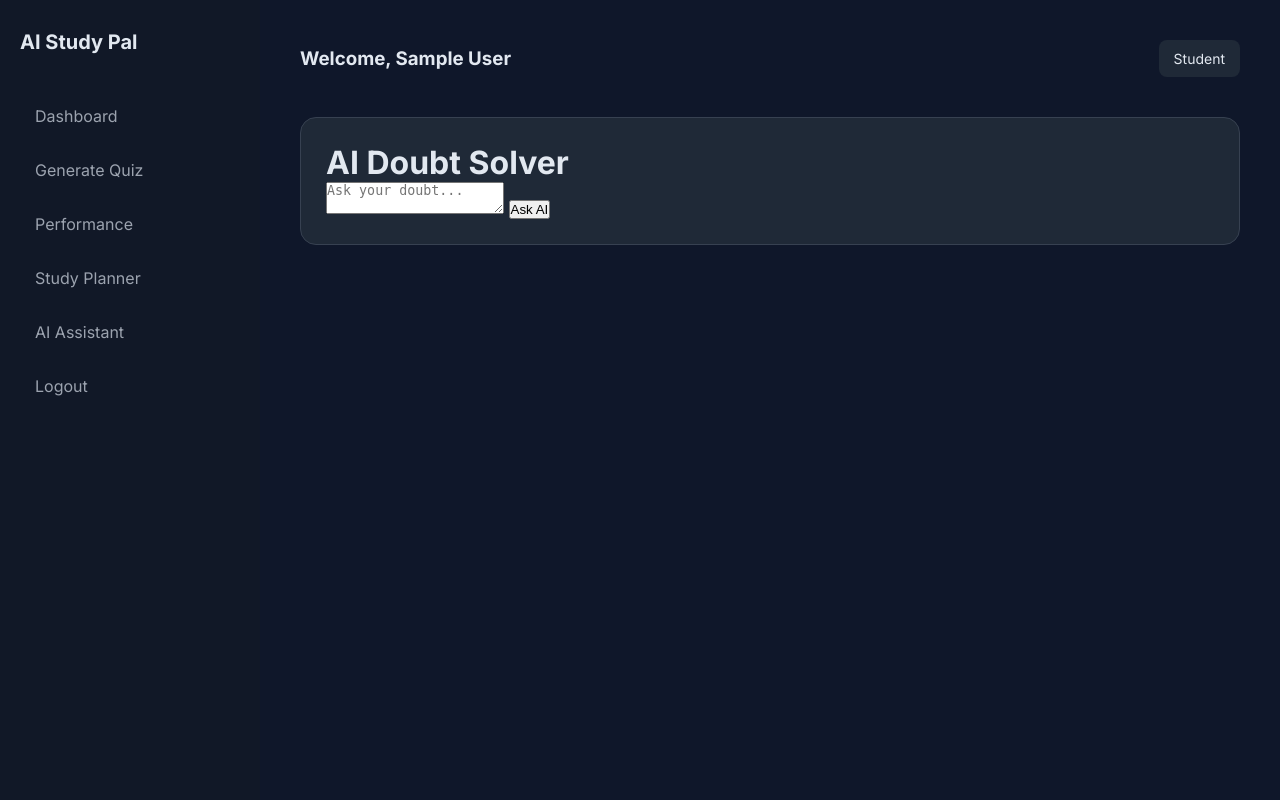
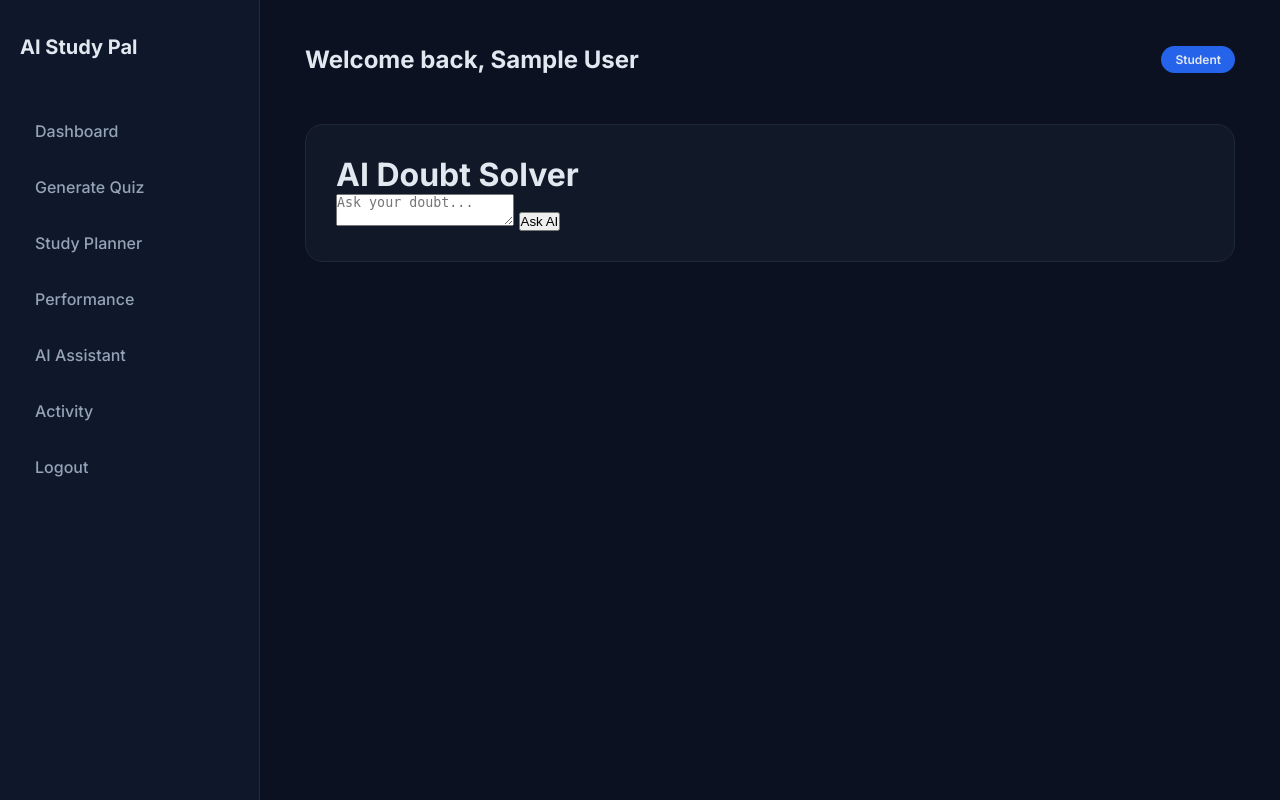
Before and after one commit to amalkdom/ai-study-pal, a Flask app: page /chatbot in a window 1280 px wide. Run offline with Flask 3, Linux system fonts and the light colour scheme; the visitor is signed in with stand-in values (Sample User, id 1); parts of the project's set-up code (start-up, migrations or seed data) failed here and were passed over.

Commit message:
Update base.html

```diff
--- a/app/templates/base.html
+++ b/app/templates/base.html
@@ -3,76 +3,83 @@
 <head>
     <title>AI Study Pal</title>
     <meta name="viewport" content="width=device-width, initial-scale=1.0">
+
+    <link href="https://fonts.googleapis.com/css2?family=Inter:wght@400;500;600;700;800&display=swap" rel="stylesheet">
     <script src="https://cdn.jsdelivr.net/npm/chart.js"></script>
-    <link href="https://fonts.googleapis.com/css2?family=Inter:wght@400;500;600;700&display=swap" rel="stylesheet">
+
     <style>
         * { margin:0; padding:0; box-sizing:border-box; }
+
         body {
-            font-family: 'Inter', sans-serif;
-            background:#0f172a;
+            font-family:'Inter', sans-serif;
+            background:#0b1120;
             color:#e2e8f0;
             display:flex;
         }
 
         .sidebar {
             width:260px;
-            background:#111827;
             height:100vh;
-            padding:30px 20px;
+            background:#0f172a;
+            padding:35px 20px;
+            border-right:1px solid #1e293b;
             position:fixed;
         }
 
-        .sidebar h2 {
-            margin-bottom:40px;
+        .logo {
             font-size:20px;
+            font-weight:700;
+            margin-bottom:50px;
         }
 
         .sidebar a {
             display:block;
             padding:12px 15px;
-            margin-bottom:10px;
-            color:#9ca3af;
+            margin-bottom:12px;
+            color:#94a3b8;
             text-decoration:none;
-            border-radius:8px;
-            transition:0.2s;
+            border-radius:10px;
+            transition:0.25s;
+            font-weight:500;
         }
 
         .sidebar a:hover {
-            background:#1f2937;
-            color:#3b82f6;
+            background:#1e293b;
+            color:#ffffff;
         }
 
-        .content {
+        .main {
             margin-left:260px;
             width:100%;
-            padding:40px;
+            padding:45px;
         }
 
         .topbar {
             display:flex;
             justify-content:space-between;
             align-items:center;
-            margin-bottom:40px;
+            margin-bottom:50px;
         }
 
-        .profile-badge {
-            background:#1f2937;
-            padding:10px 15px;
-            border-radius:8px;
-            font-size:14px;
+        .role-badge {
+            background:#2563eb;
+            padding:6px 14px;
+            border-radius:20px;
+            font-size:12px;
+            font-weight:600;
         }
 
         .grid {
             display:grid;
-            grid-template-columns: repeat(3,1fr);
-            gap:25px;
+            grid-template-columns: repeat(auto-fit,minmax(250px,1fr));
+            gap:30px;
         }
 
         .card {
-            background:#1f2937;
-            padding:25px;
-            border-radius:16px;
-            border:1px solid #374151;
+            background:#111827;
+            padding:30px;
+            border-radius:18px;
+            border:1px solid #1f2937;
         }
     </style>
 </head>
@@ -80,29 +87,29 @@
 <body>
 
 <div class="sidebar">
-    <h2>AI Study Pal</h2>
+    <div class="logo">AI Study Pal</div>
 
-    <a href="{{ url_for('main.dashboard') }}">Dashboard</a>
-    <a href="{{ url_for('main.quiz') }}">Generate Quiz</a>
-    <a href="{{ url_for('main.performance') }}">Performance</a>
-    <a href="{{ url_for('main.planner') }}">Study Planner</a>
-    <a href="{{ url_for('main.chatbot') }}">AI Assistant</a>
-    <a href="{{ url_for('auth.logout') }}">Logout</a>
+    <a href="/dashboard">Dashboard</a>
+    <a href="/quiz">Generate Quiz</a>
+    <a href="/planner">Study Planner</a>
+    <a href="/performance">Performance</a>
+    <a href="/chatbot">AI Assistant</a>
+    <a href="/timeline">Activity</a>
+    <a href="/logout">Logout</a>
 </div>
 
-<div class="content">
+<div class="main">
 
     <div class="topbar">
         <div>
-            <h3>Welcome, {{ current_user.name }}</h3>
+            <h2>Welcome back, {{ current_user.name }}</h2>
         </div>
-        <div class="profile-badge">
+        <div class="role-badge">
             {{ current_user.role|capitalize }}
         </div>
     </div>
 
-    {% block content %}
-    {% endblock %}
+    {% block content %}{% endblock %}
 
 </div>
 
```
